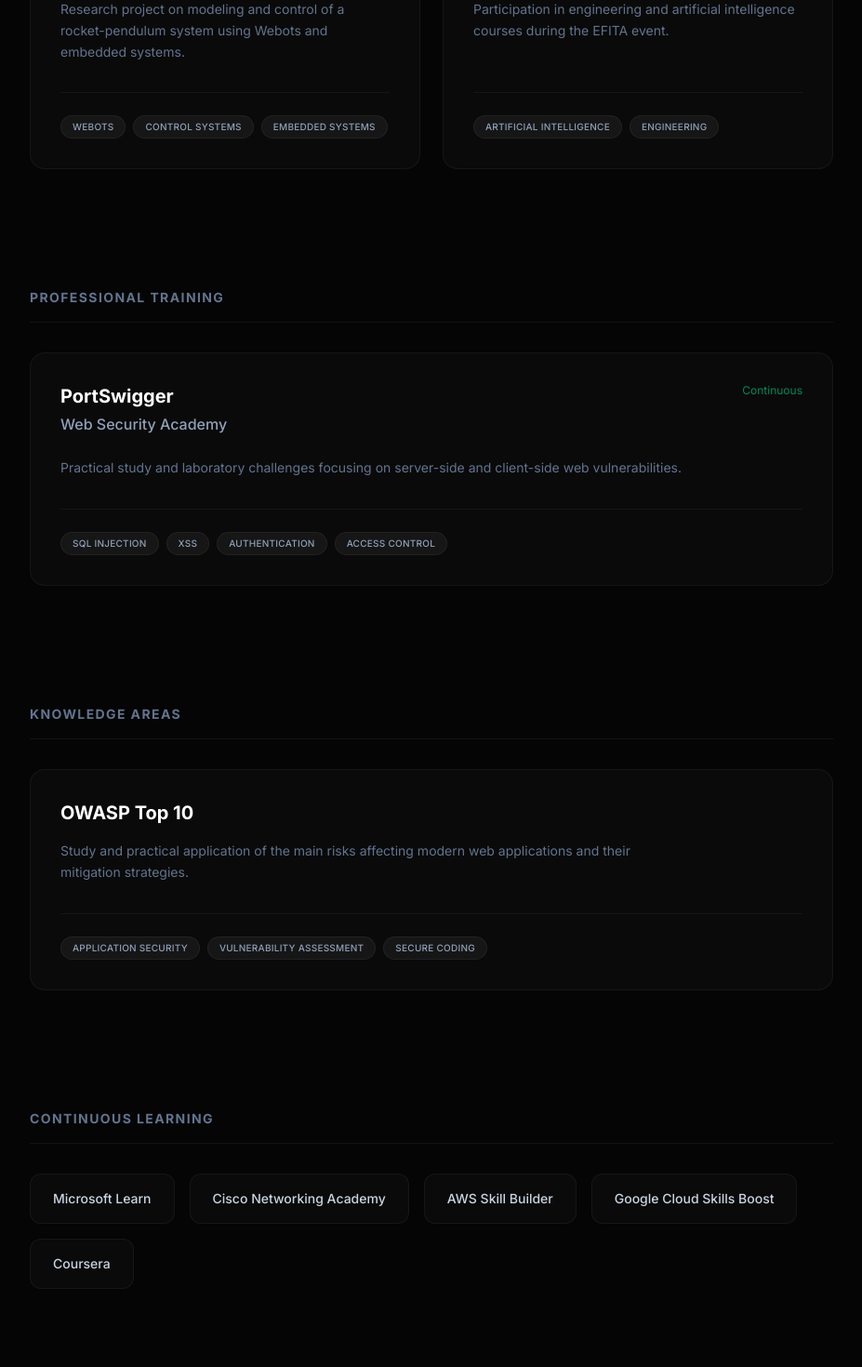
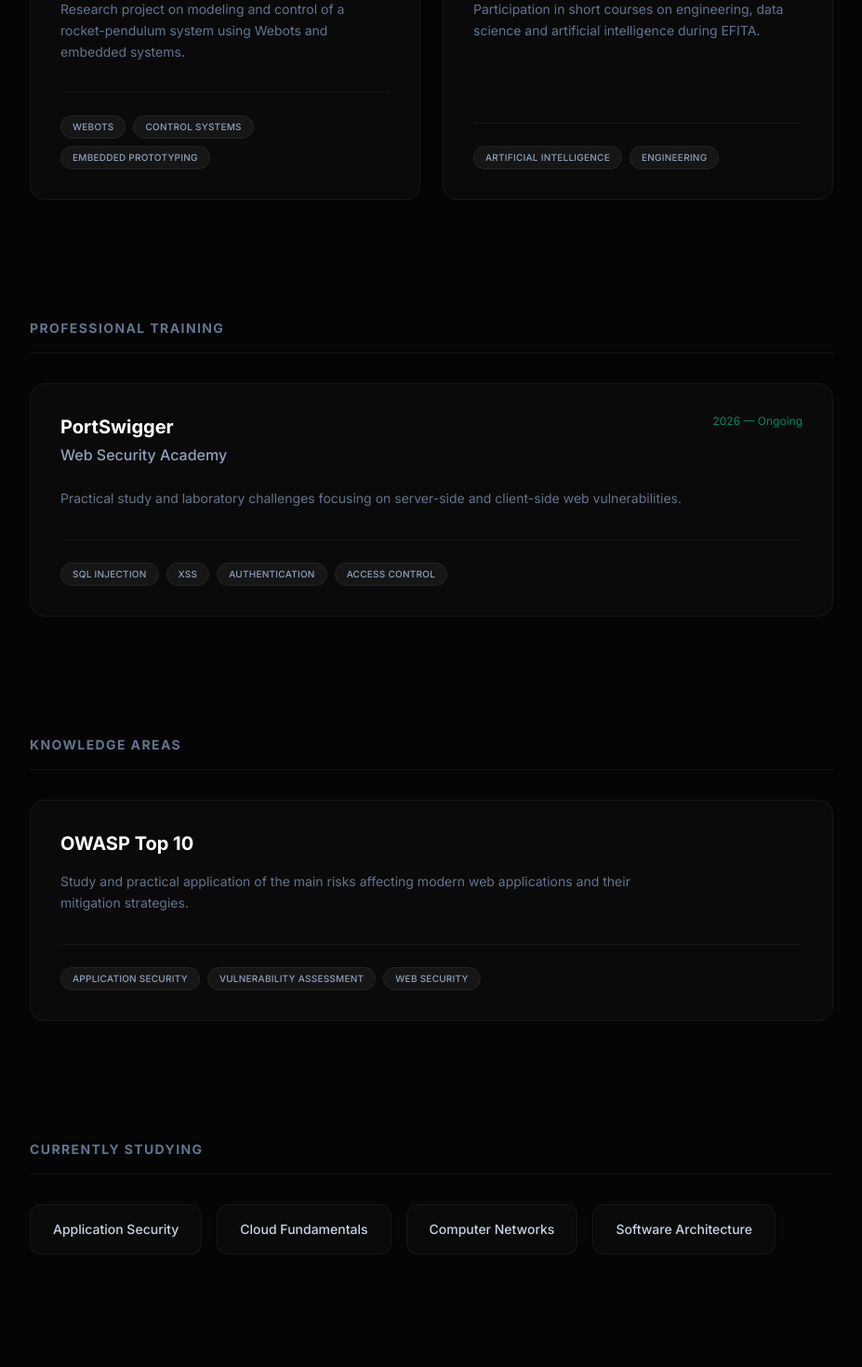
Before and after one commit to Nibson-dev/nibson-portfolio, a Next.js app: page /certifications in a window 1280 px wide. Shown: the part 640-2110 px from the top of the page at 93% size, without its empty margins (176-1103 px from the left). Built offline with nearby package versions, Linux system fonts and the light colour scheme.

Commit message:
refactor(credentials): rename to Learning & Credentials, refine tags, and shift to Currently Studying topics

```diff
--- a/app/certifications/page.tsx
+++ b/app/certifications/page.tsx
@@ -11,14 +11,14 @@
     title: "PIBIC Research Fellowship",
     period: "2026 – Present",
     description: "Research project on modeling and control of a rocket-pendulum system using Webots and embedded systems.",
-    tags: ["Webots", "Control Systems", "Embedded Systems"]
+    tags: ["Webots", "Control Systems", "Embedded Prototyping"]
   },
   {
     id: "ita",
     institution: "Instituto Tecnológico de Aeronáutica (ITA)",
     title: "EFITA — Engineering & Artificial Intelligence",
     period: "2025",
-    description: "Participation in engineering and artificial intelligence courses during the EFITA event.",
+    description: "Participation in short courses on engineering, data science and artificial intelligence during EFITA.",
     tags: ["Artificial Intelligence", "Engineering"]
   }
 ];
@@ -28,7 +28,7 @@
     id: "portswigger",
     institution: "PortSwigger",
     title: "Web Security Academy",
-    period: "Continuous",
+    period: "2026 — Ongoing",
     description: "Practical study and laboratory challenges focusing on server-side and client-side web vulnerabilities.",
     tags: ["SQL Injection", "XSS", "Authentication", "Access Control"]
   }
@@ -39,16 +39,15 @@
     id: "owasp",
     title: "OWASP Top 10",
     description: "Study and practical application of the main risks affecting modern web applications and their mitigation strategies.",
-    tags: ["Application Security", "Vulnerability Assessment", "Secure Coding"]
+    tags: ["Application Security", "Vulnerability Assessment", "Web Security"]
   }
 ];
 
-const CONTINUOUS_LEARNING = [
-  "Microsoft Learn",
-  "Cisco Networking Academy",
-  "AWS Skill Builder",
-  "Google Cloud Skills Boost",
-  "Coursera"
+const CURRENTLY_STUDYING = [
+  "Application Security",
+  "Cloud Fundamentals",
+  "Computer Networks",
+  "Software Architecture"
 ];
 
 export default function CertificationsPage() {
@@ -71,10 +70,10 @@
           transition={{ duration: 0.6 }}
         >
           <h1 className="text-4xl md:text-6xl font-bold text-white mb-6 tracking-tight">
-            Certifications
+            Learning & Credentials
           </h1>
           <p className="text-lg md:text-xl text-slate-400 max-w-2xl leading-relaxed font-light">
-            Academic achievements, cybersecurity training and continuous professional development.
+            Academic milestones, technical training and continuous professional development.
           </p>
         </motion.div>
       </section>
@@ -184,10 +183,10 @@
           </div>
         </section>
 
-        {/* 4. CONTINUOUS LEARNING */}
+        {/* 4. CURRENTLY STUDYING */}
         <section>
           <h2 className="text-sm font-bold text-slate-500 uppercase tracking-widest mb-8 border-b border-white/5 pb-4">
-            Continuous Learning
+            Currently Studying
           </h2>
           <motion.div
             initial={{ opacity: 0, y: 20 }}
@@ -195,12 +194,12 @@
             viewport={{ once: true }}
             className="flex flex-wrap gap-4"
           >
-            {CONTINUOUS_LEARNING.map((platform, index) => (
+            {CURRENTLY_STUDYING.map((topic, index) => (
               <div
                 key={index}
                 className="px-6 py-4 rounded-xl bg-[#0a0a0a] border border-white/5 hover:border-white/10 transition-colors text-sm font-medium text-slate-300"
               >
-                {platform}
+                {topic}
               </div>
             ))}
           </motion.div>
```
